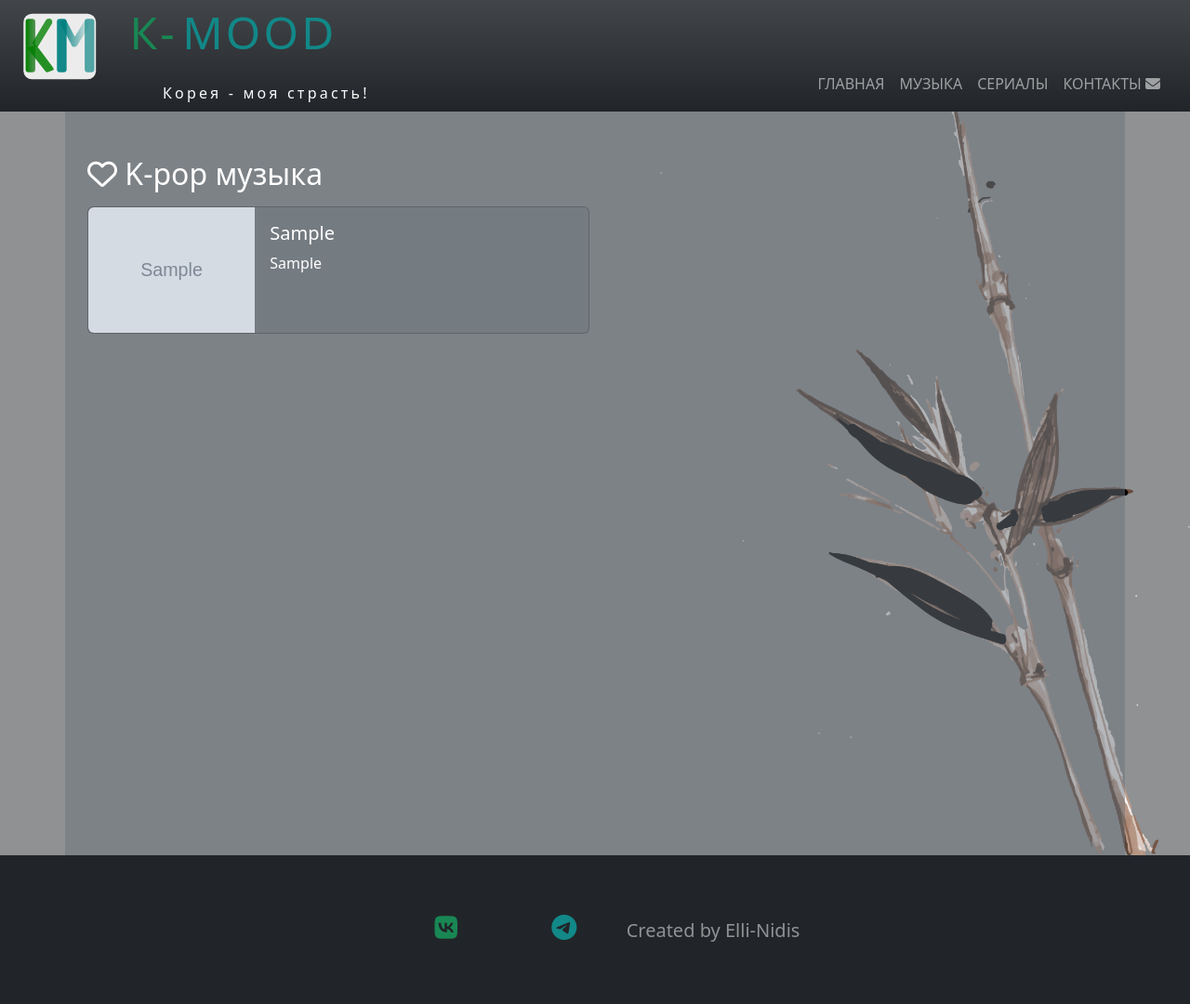
After one commit to elli-nidis/k-mood, a PHP site: page /music.php in a window 1280 px wide. The commit adds this page. Shown: the whole page at 93% size. Run offline with PHP 8.4, Linux system fonts and the light colour scheme; tables that the repository leaves empty or names only in its code hold one stand-in row (values such as "Sample post"); grey boxes marked "Sample" are stand-in pictures; some libraries are stand-ins or nearby versions.

Commit message:
second commit

```diff
--- a/header.php
+++ b/header.php
@@ -30,13 +30,10 @@
 
             <ul class="navbar-nav top-menu">
               <li class="nav-item">
-                <a class="nav-link active" aria-current="page" href="#">Главная</a>
+                <a class="nav-link" aria-current="page" href="index.php">Главная</a>
               </li>
-              <li class="nav-item"><a class="nav-link" href="#">Музыка</a></li>
-              <li class="nav-item"><a class="nav-link" href="#">Сериалы</a></li>
-              <li class="nav-item">
-                <a class="nav-link" href="#">Рейтинг</a>
-              </li>
+              <li class="nav-item"><a class="nav-link" href="music.php">Музыка</a></li>
+              <li class="nav-item"><a class="nav-link" href="dorams.php">Сериалы</a></li>
               <li class="nav-item">
                 <a class="nav-link" href="#"
                   >Контакты&nbsp<i class="fa-solid fa-envelope"></i
--- /dev/null
+++ b/music.php
@@ -0,0 +1,89 @@
+<?php
+include "./assets/php/obr_show.php";
+?>
+
+<!DOCTYPE html>
+<html lang="ru">
+	<head>
+		<meta charset="utf-8" />
+		<meta http-equiv="X-UA-Compatible" content="IE=edge" />
+		<meta name="viewport" content="width=device-width, initial-scale=1" />
+		<!-- The above 3 meta tags *must* come first in the head; any other head content must come *after* these tags -->
+
+		<title>K-mood</title>
+
+		<!-------- FAVIKON-------->
+		<link rel="icon" type="image/svg+xml" href="assets/img/KMonster.svg" />
+
+		<!-------- Bootstrap v5.2.0-beta1-------->
+		<link rel="stylesheet" href="assets/css/bootstrap.min.css" />
+
+		<!-------- STYLE CSS-------->
+		<link rel="stylesheet" href="assets/css/index.css" />
+
+		<!-------- FONTAWESOME-------->
+		<script src="https://kit.fontawesome.com/972f7543c8.js" crossorigin="anonymous"></script>
+
+	<style>
+		.bamboo {
+			background-image: url(assets/img/bamboo_1.png);
+			background-size: contain;
+			background-repeat: no-repeat;
+			background-position: 100% 0%;
+		}
+	</style>
+
+	</head>
+
+	<body>
+
+<!--------------------HEADER START-------------------->
+		<?php require_once("header.php") ?>
+<!--------------------HEADER END-------------------->
+
+
+	<!--CONTENT-->
+	<div class="container-fluid bg-dark bg-opacity-50 min-vh-100 bamboo">
+
+		<div class="container bg-secondary bg-opacity-50 text-white min-vh-100">
+
+	<div class="container pt-5 pb-5">
+			<h2 class="h2 mb-3 text-white"> <i class="fa-regular fa-heart"></i> K-pop музыка</h2>
+
+			<?php
+							while($music = mysqli_fetch_assoc($result_music))
+							{
+								echo '
+			<div class="card text-bg-secondary mb-3" style="max-width: 540px;">
+				<div class="row g-0">
+					<div class="col-md-4">
+					<a href="#"><img src="'.$music['img_music'].'" class="img-fluid rounded-start" alt="'.$music['artist'].' '.$music['song'].'"></a>
+					</div>
+					<div class="col-md-8">
+						<div class="card-body">
+							<h5 class="card-title">'.$music['artist'].'</h5>
+							<p class="card-text">'.$music['song'].'</p>
+						</div>
+					</div>
+				</div>
+			</div>';
+		}
+		?>
+		</div>
+	</div>
+
+</div>
+
+
+<!--------------------FOOTER START-------------------->
+		<?php require_once("footer.php") ?>
+<!--------------------FOOTER END-------------------->
+
+    <!-- jQuery (necessary for Bootstrap's JavaScript plugins) -->
+    <script src="https://code.jquery.com/jquery-1.12.4.min.js"></script>
+
+    <!-- Include all compiled plugins (below), or include individual files as needed -->
+    <script src="assets/js/bootstrap.min.js"></script>
+
+  </body>
+</html>
```
Also changed, not shown: dorams.php (added, +89 -0 lines), udalit.php (deleted, +0 -127 lines).
